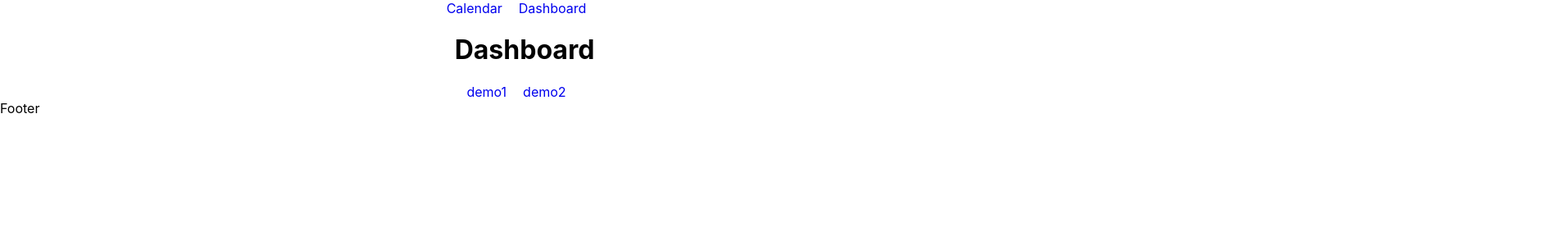
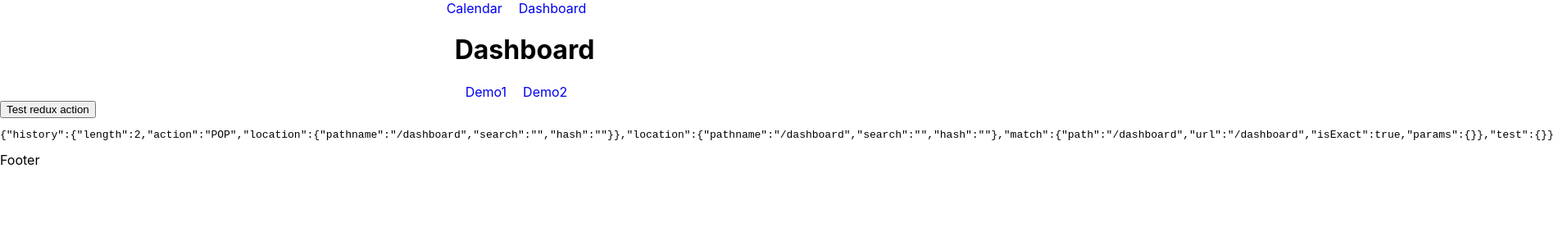
Before and after one commit to akat/customcra, a React (Create React App) app: page /dashboard in a window 1280 px wide. Shown: the top 300 px of the page at 82% size, 1896 px wide, since content can reach past the window. Built offline with nearby package versions, Linux system fonts and the light colour scheme.

Commit message:
add sublayouts for modules

```diff
--- a/src/modules/dashboard/index.js
+++ b/src/modules/dashboard/index.js
@@ -16,17 +16,8 @@ class Dashboard extends Component {
   render() {
     return (
       <div>
-        <h1>Dashboard</h1>
-        {/* <button onClick={this.simpleAction}>Test redux action</button>
-        <pre>{JSON.stringify(this.props)}</pre> */}
-        <nav>
-          <Link className="main-anchor" to="/dashboard/demo1">
-            demo1
-          </Link>
-          <Link className="main-anchor" to="/dashboard/demo2">
-            demo2
-          </Link>
-        </nav>
+        <button onClick={this.simpleAction}>Test redux action</button>
+        <pre>{JSON.stringify(this.props)}</pre>
       </div>
     );
   }
--- /dev/null
+++ b/src/modules/dashboard/layouts/main.js
@@ -0,0 +1,32 @@
+import React from 'react';
+import { Route } from 'react-router-dom';
+import { Link } from "react-router-dom";
+
+const Menu = props => {
+    return (
+      <nav>
+        <Link className="main-anchor" to="/dashboard/demo1">
+          Demo1
+        </Link>
+        <Link className="main-anchor" to="/dashboard/demo2">
+          Demo2
+        </Link>
+      </nav>
+    );
+  };
+
+const DashMainLayout = ({component: Component, ...rest}) => {
+    return (
+      <React.Fragment>
+        <Route {...rest} render={matchProps => (
+          <div className="DashMainLayout">
+            <h1>Dashboard</h1>
+            <Menu />
+            <Component {...matchProps} />
+          </div>
+        )} />
+      </React.Fragment>
+    )
+  };
+
+  export default DashMainLayout
--- a/src/modules/dashboard/routes/index.js
+++ b/src/modules/dashboard/routes/index.js
@@ -1,6 +1,6 @@
 import React from "react";
 import { Route, Switch } from "react-router-dom";
-
+import DashMainLayout from "../layouts/main"
 import Dashboard from "../index"
 import Demo1 from "../components/demo1"
 import Demo2 from "../components/demo2";
@@ -8,9 +8,9 @@ import Demo2 from "../components/demo2";
 const DashboardRouter = () => {
   return (
     <Switch>
-      <Route exact path="/dashboard" component={Dashboard} />
-      <Route path="/dashboard/demo1" component={Demo1} />
-      <Route path="/dashboard/demo2" component={Demo2} />
+      <DashMainLayout exact path="/dashboard" component={Dashboard} />
+      <DashMainLayout path="/dashboard/demo1" component={Demo1} />
+      <DashMainLayout path="/dashboard/demo2" component={Demo2} />
     </Switch>
   );
 };
```
